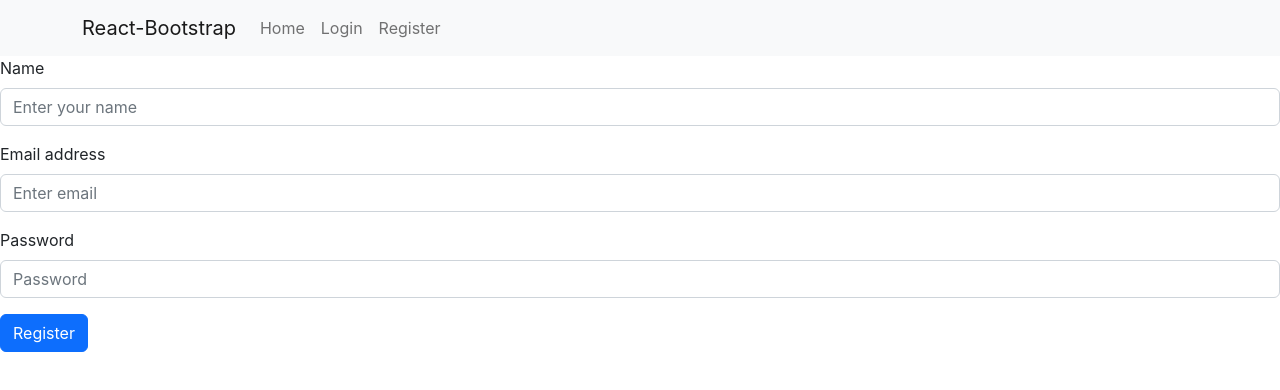
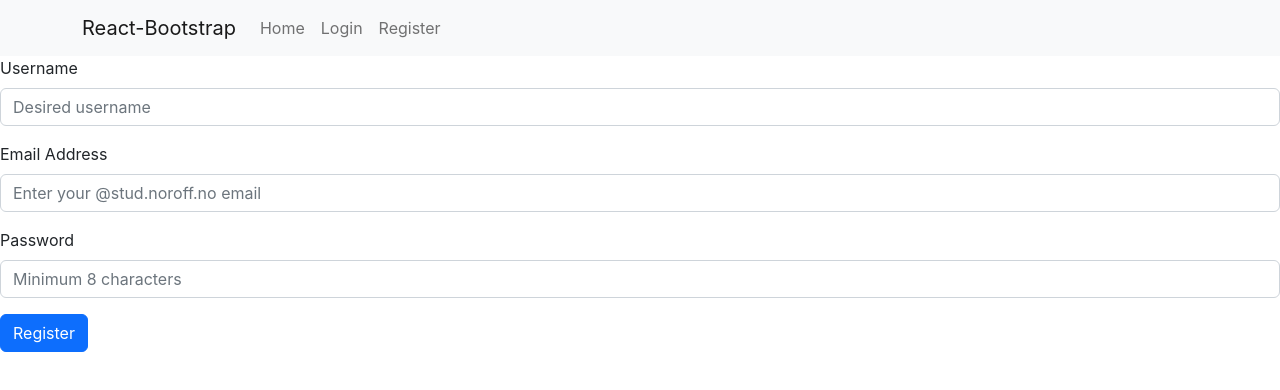
Before and after one commit to NatuRal3/feu-2-semesterproject-2, a React (Create React App) app: page /register in a window 1280 px wide. Shown: the top 390 px of the page. Built offline with nearby package versions, Linux system fonts and the light colour scheme.

Commit message:
added props to forms

```diff
--- /dev/null
+++ b/src/components/forms/Forms.js
@@ -0,0 +1,14 @@
+import Form from "react-bootstrap/Form";
+
+function Forms(props) {
+  return (
+    <Form>
+      <Form.Group className="mb-3" controlId={props.controlId}>
+        <Form.Label>{props.label}</Form.Label>
+        <Form.Control type={props.type} placeholder={props.placeholder} />
+      </Form.Group>
+    </Form>
+  );
+}
+
+export default Forms;
--- a/src/pages/Login.js
+++ b/src/pages/Login.js
@@ -2,26 +2,22 @@ import React from "react";
 import loginUserAPI from "../services/apiLogin";
 
 import Button from "react-bootstrap/Button";
-import Form from "react-bootstrap/Form";
+import Forms from "../components/forms/Forms";
 
 function Login() {
   return (
     <>
-      <Form>
-        <Form.Group className="mb-3" controlId="formBasicEmail">
-          <Form.Label>Email address</Form.Label>
-          <Form.Control type="email" placeholder="Enter email" />
-        </Form.Group>
+      <Forms
+        controlId="formBasicEmail"
+        label="Email/Username"
+        type="email"
+        placeholder="username@stud.noroff.no"
+      />
+      <Forms controlId="formBasicPassword" label="Password" type="password" placeholder="" />
 
-        <Form.Group className="mb-3" controlId="formBasicPassword">
-          <Form.Label>Password</Form.Label>
-          <Form.Control type="password" placeholder="Password" />
-        </Form.Group>
-
-        <Button variant="primary" type="submit" onClick={loginUserAPI}>
-          Login
-        </Button>
-      </Form>
+      <Button variant="primary" type="submit" onClick={loginUserAPI}>
+        Login
+      </Button>
     </>
   );
 }
--- a/src/pages/Profile.js
+++ b/src/pages/Profile.js
@@ -9,9 +9,6 @@ function Profile() {
   return (
     <>
       <Tile title="Avatar" subtitle={userName} />
-      <Button variant="primary" type="submit" onClick={uploadAvatar}>
-        Upload
-      </Button>
       <Tile title="Username" subtitle={userName} />
       <Tile title="Mail" subtitle={userEmail} />
       <Tile title="Credits" subtitle={userCredits} />
--- a/src/pages/Register.js
+++ b/src/pages/Register.js
@@ -1,28 +1,35 @@
 import React from "react";
-import Form from "react-bootstrap/Form";
+import Forms from "../components/forms/Forms.js";
 import registerUserApi from "../services/apiRegister.js";
 import Button from "react-bootstrap/Button";
 
 function Register() {
   return (
     <>
-      <Form>
-        <Form.Group className="mb-3" controlId="formBasicName">
-          <Form.Label>Name</Form.Label>
-          <Form.Control type="name" placeholder="Enter your name" />
-        </Form.Group>
-        <Form.Group className="mb-3" controlId="formBasicEmail">
-          <Form.Label>Email address</Form.Label>
-          <Form.Control type="email" placeholder="Enter email" />
-        </Form.Group>
-        <Form.Group className="mb-3" controlId="formBasicPassword">
-          <Form.Label>Password</Form.Label>
-          <Form.Control type="password" placeholder="Password" />
-        </Form.Group>
-        <Button variant="primary" type="submit" onClick={registerUserApi}>
-          Register
-        </Button>
-      </Form>
+      <Forms
+        controlId="formBasicName"
+        label="Username"
+        type="name"
+        placeholder="Desired username"
+      />
+
+      <Forms
+        controlId="formBasicEmail"
+        label="Email Address"
+        type="email"
+        placeholder="Enter your @stud.noroff.no email"
+      />
+
+      <Forms
+        controlId="formBasicPassword"
+        label="Password"
+        type="password"
+        placeholder="Minimum 8 characters"
+      />
+
+      <Button variant="primary" type="submit" onClick={registerUserApi}>
+        Register
+      </Button>
     </>
   );
 }
--- a/src/sass/style.scss
+++ b/src/sass/style.scss
@@ -1,4 +1,5 @@
 @import "partials/colors";
 @import "partials/typography";
 @import "partials/boardSlider";
-@import "../components/header/header"
+@import "../components/header/header";
+@import "../components/cards/cards"
```
Also changed, not shown: src/components/Forms.js (deleted, +0 -20 lines).
